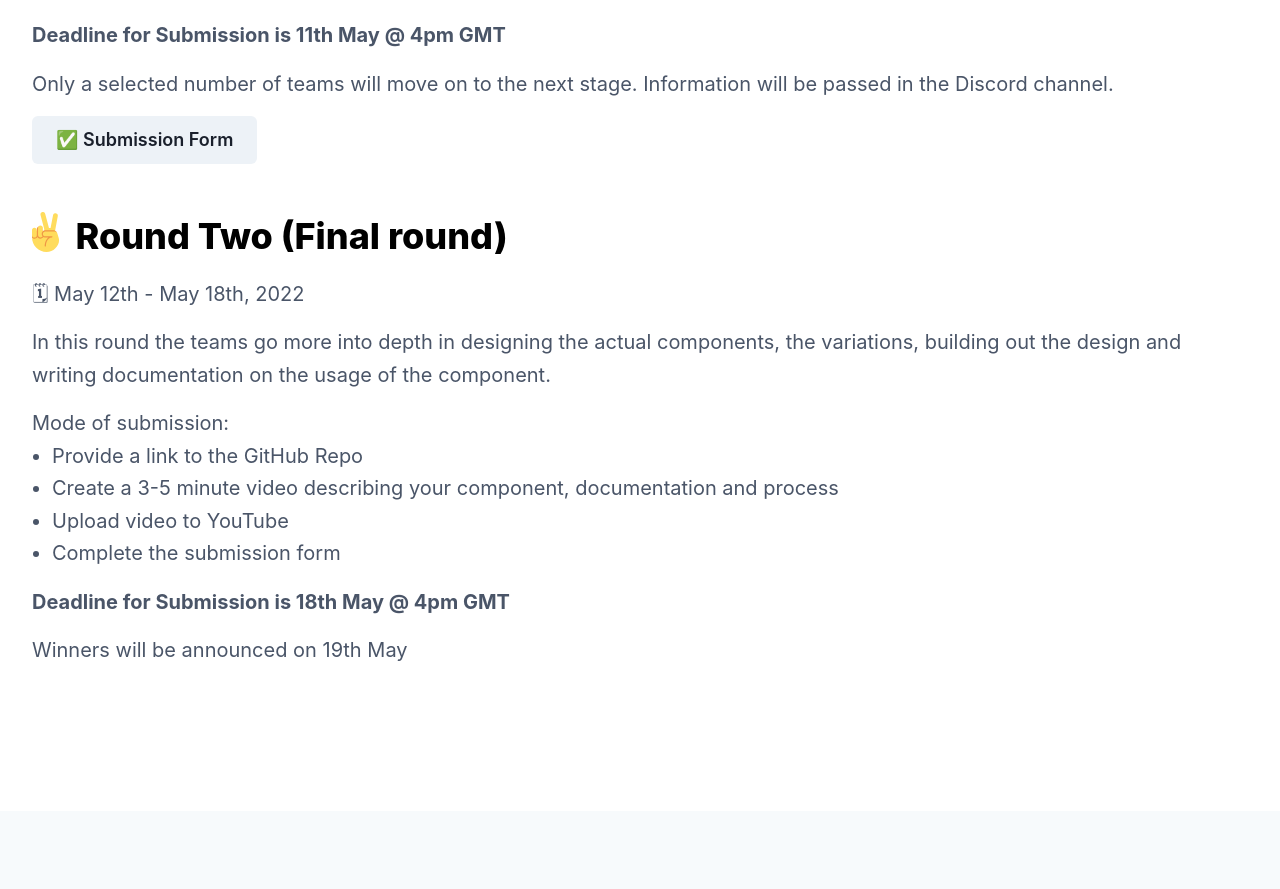
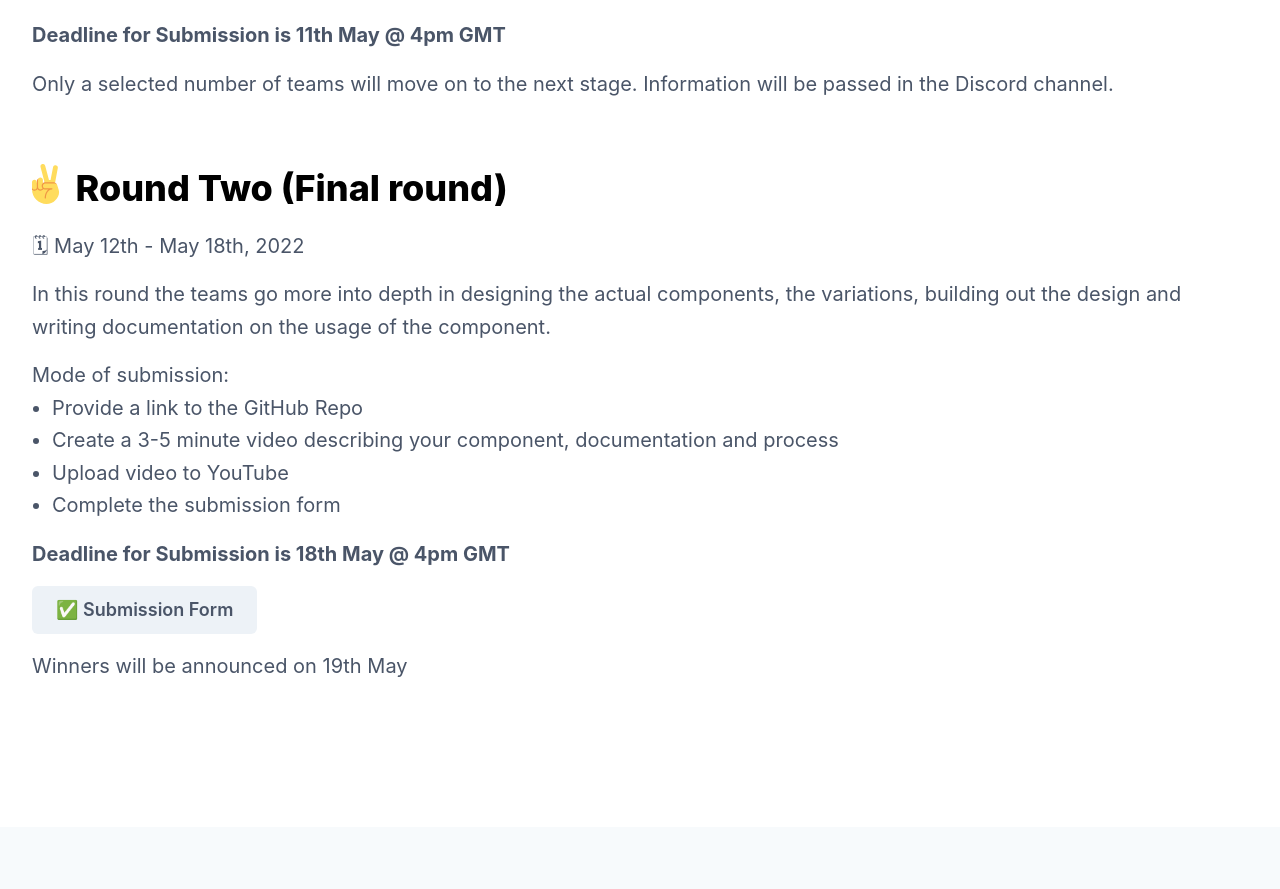
Before and after one commit to chakra-ui/hackathon, a Next.js app: page / in a window 1280 px wide. Shown: the part 3287-4176 px from the top of the page. Built offline with nearby package versions, Linux system fonts and the light colour scheme.

Commit message:
feat: added submission form to round 2

```diff
--- a/src/components/Rounds.tsx
+++ b/src/components/Rounds.tsx
@@ -103,14 +103,6 @@ export const Rounds = () => {
             Information will be passed in the Discord channel.
           </Text>
         </Box>
-        <Button
-          as={Link}
-          isExternal
-          size='lg'
-          href='https://docs.google.com/forms/d/e/1FAIpQLScJg3t_UGiikarxMRkpLdGAIq3MNafYyZNaEHwRC0NngQIJZg/viewform'
-        >
-          ✅ Submission Form
-        </Button>
       </Box>
       <Box mb='16' mt='12'>
         <HStack spacing='4' align='start'>
@@ -171,6 +163,16 @@ export const Rounds = () => {
           >
             Deadline for Submission is 18th May @ 4pm GMT
           </Text>
+
+          <Button
+            mt='4'
+            as={Link}
+            isExternal
+            size='lg'
+            href='https://docs.google.com/forms/d/1R-rbfvkQRyWA3yqH21SKWQE4EHB44lxdQSswj0pxFiM/viewform'
+          >
+            ✅ Submission Form
+          </Button>
           <Text
             pt='4'
             lineHeight='tall'
```
